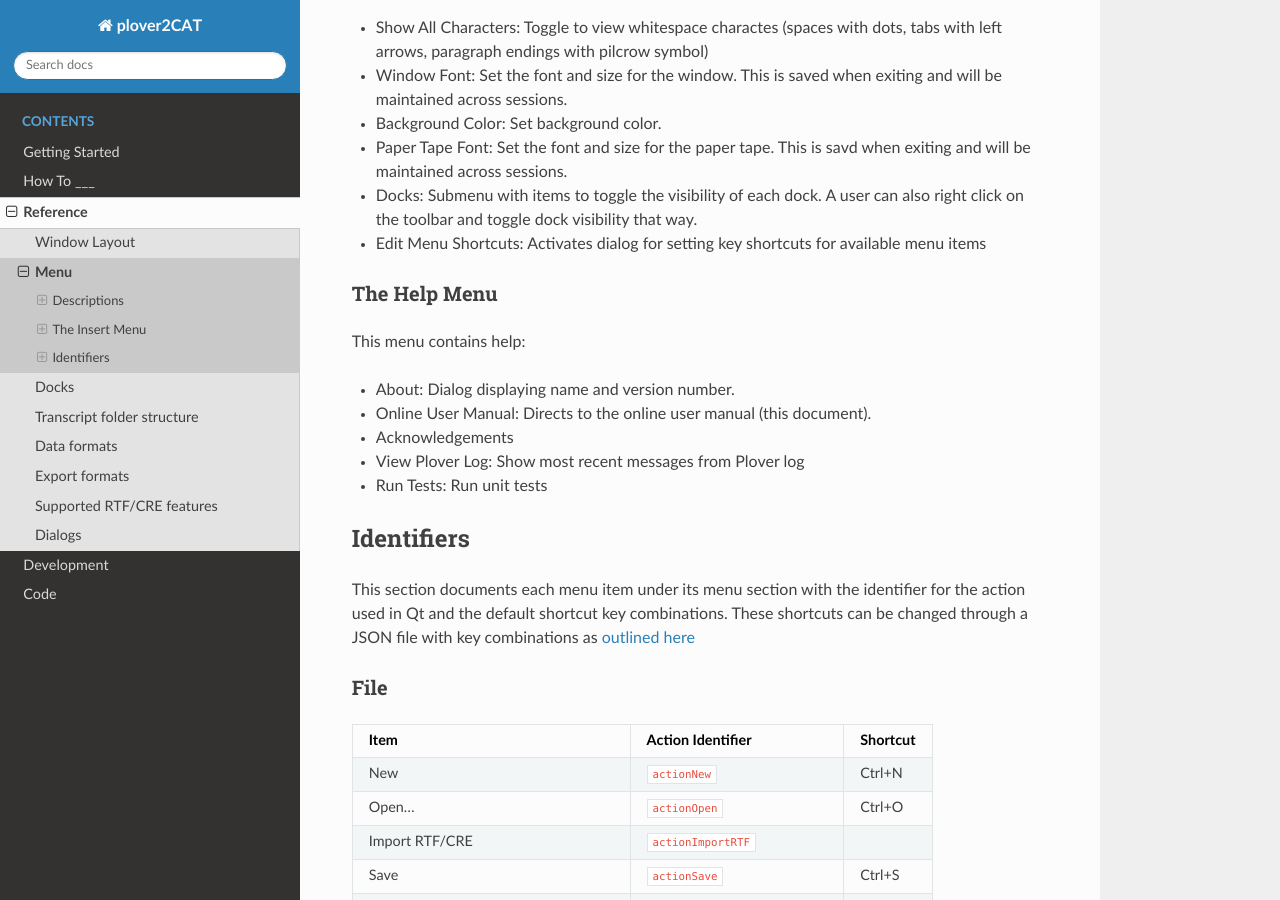
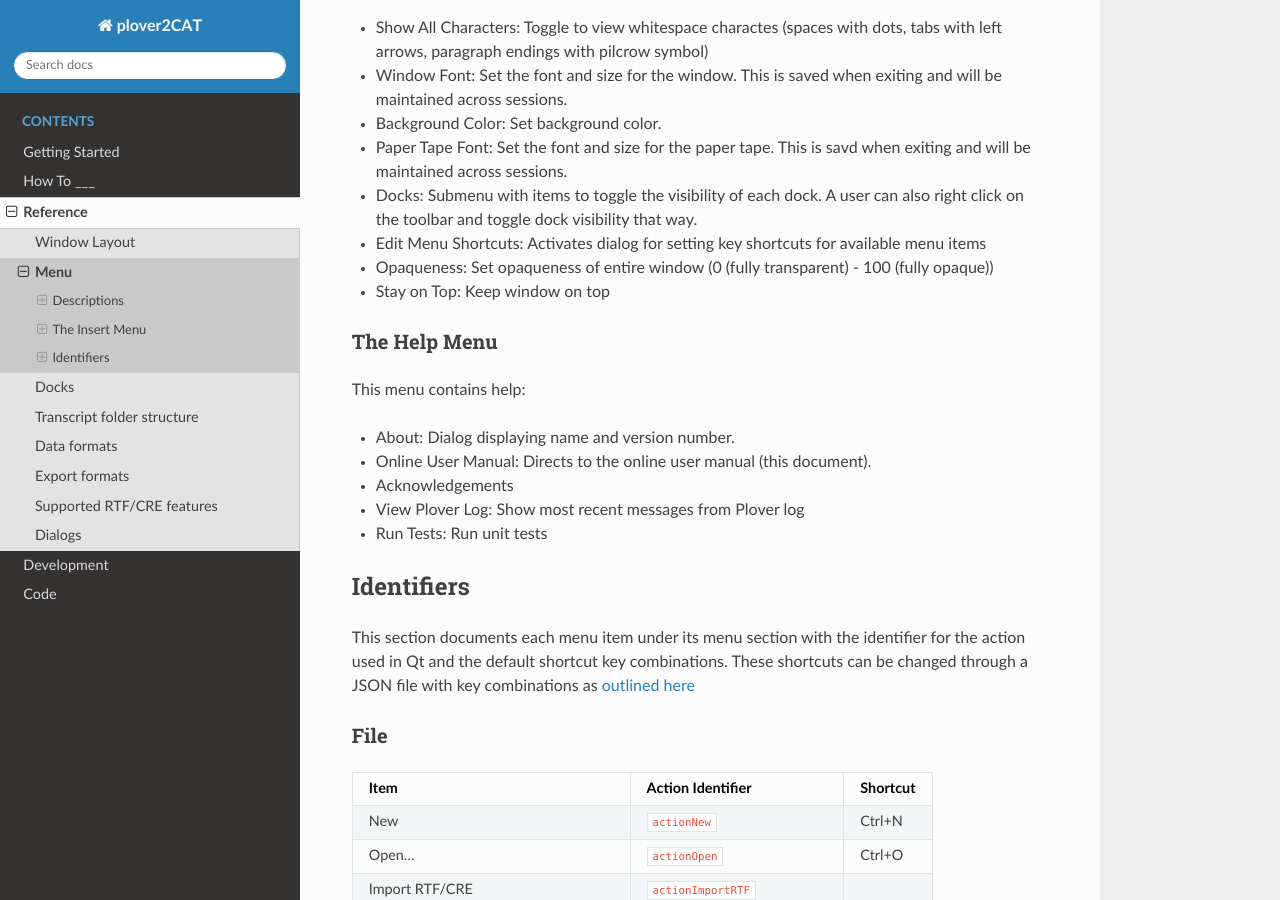
Before and after one commit to greenwyrt/plover2CAT, a Sphinx documentation site: the page built from docs/reference/menu.md, in a window 1280 px wide and 900 px high, scrolled down 3205 px. Built offline with Sphinx 7.4.7 and the Read the Docs theme 3.1.0, drawn with Linux system fonts in a browser that asks for light colours; some of the changed text lies outside the part shown.

Commit message:
update menu docs

```diff
--- a/docs/reference/menu.md
+++ b/docs/reference/menu.md
@@ -112,6 +112,8 @@ This menu contains items related to window layout, views, and shortcuts
 - Paper Tape Font: Set the font and size for the paper tape. This is savd when exiting and will be maintained across sessions.
 - Docks: Submenu with items to toggle the visibility of each dock. A user can also right click on the toolbar and toggle dock visibility that way.
 - Edit Menu Shortcuts: Activates dialog for setting key shortcuts for available menu items
+- Opaqueness: Set opaqueness of entire window (0 (fully transparent) - 100 (fully opaque))
+- Stay on Top: Keep window on top
 
 ### The Help Menu
 
@@ -252,6 +254,8 @@ This section documents each menu item under its menu section with the identifier
 | Docks \> Audio Controls | `actionAudioControls`     |          |
 | Docks \> Toolbox        | `actionToolbox`           |          |
 | Edit Menu Shortcuts     | `actionEditMenuShortcuts` |          |
+| Opaqueness              | `actionOpaqueness`        |          |
+| Stay On Top             | `actionStayOnTop`         |          |
 
 ### Help
 
```
